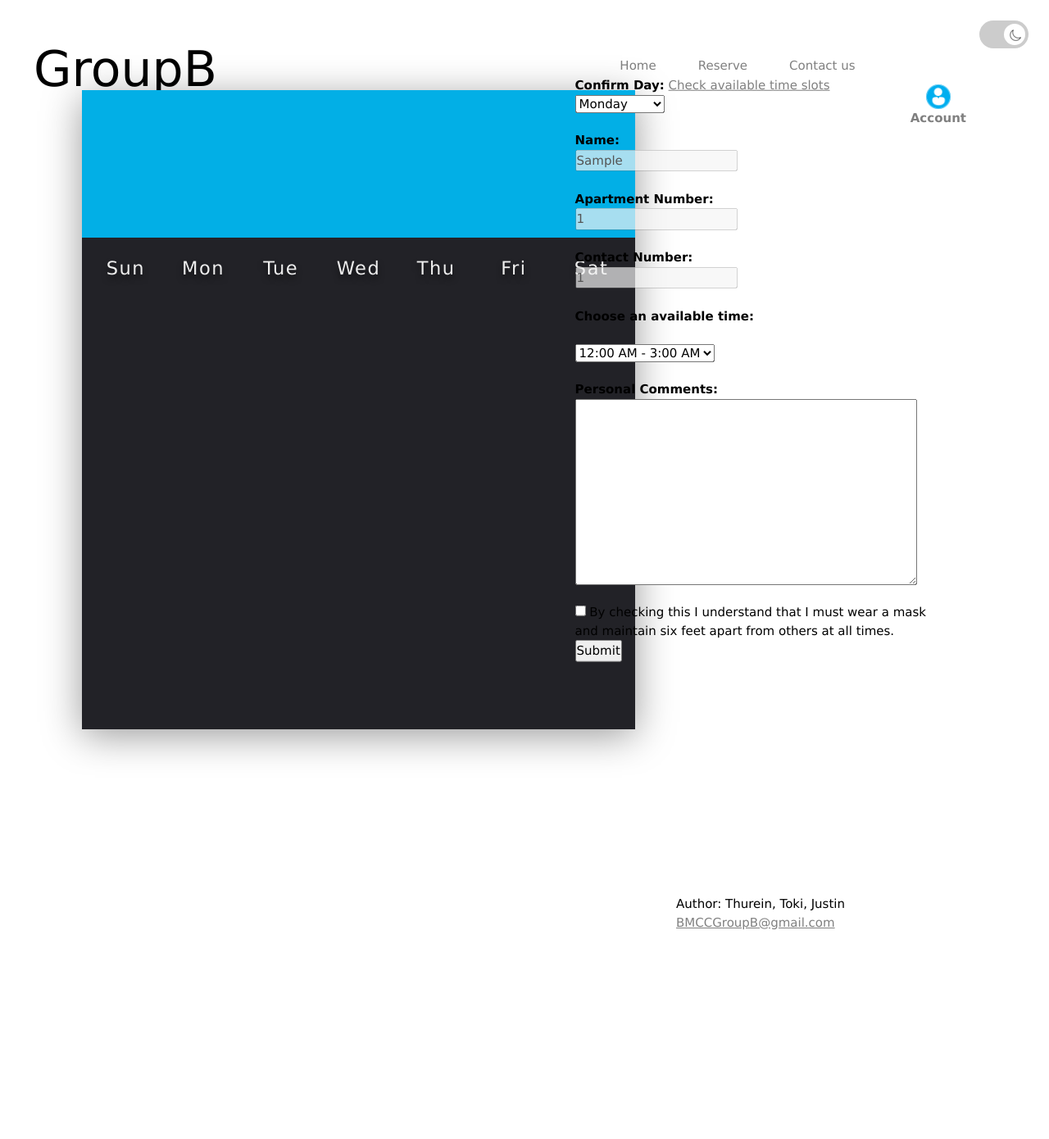
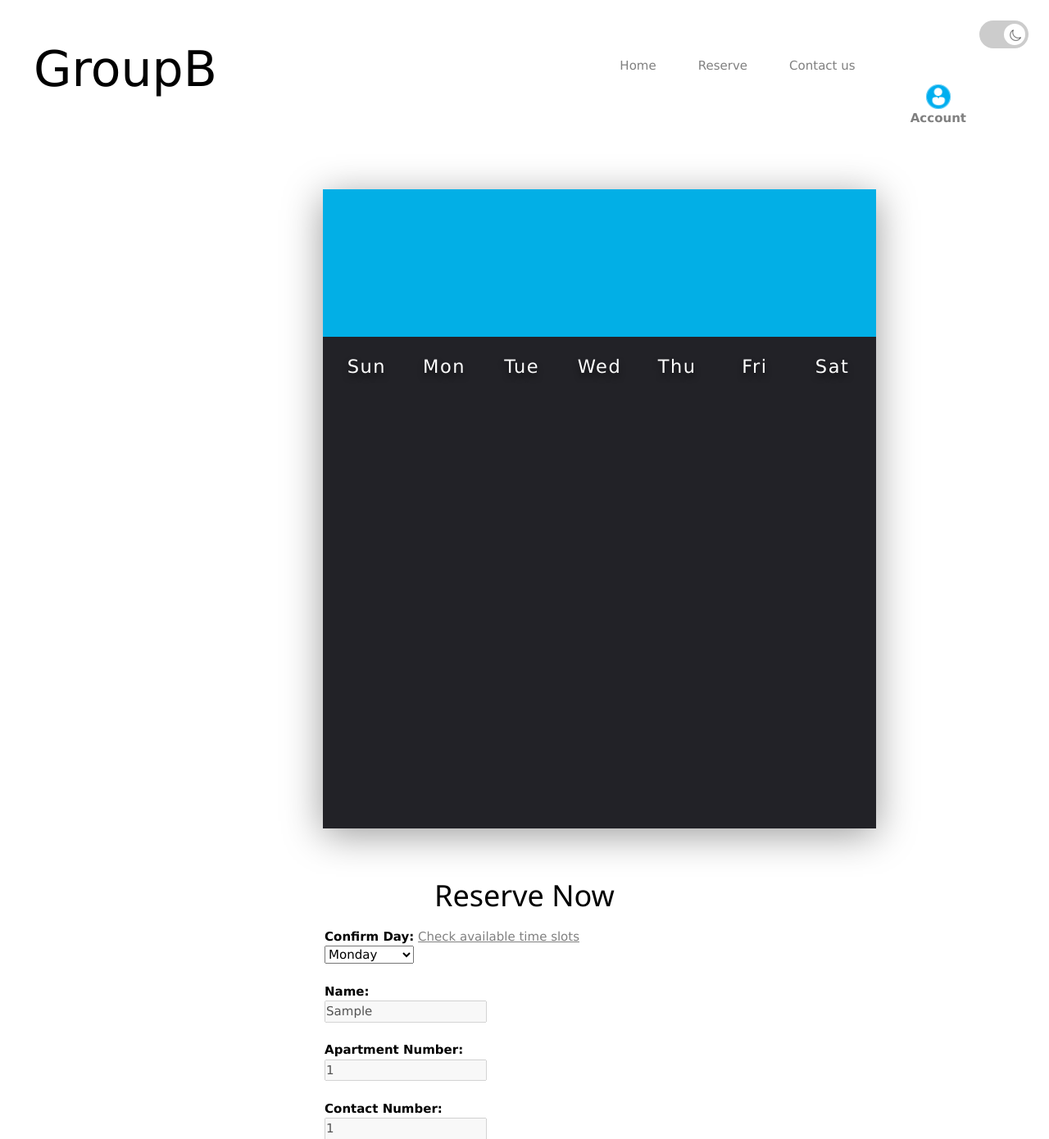
Before and after one commit to BMCCGroupB/BMCC_CSC350_SP21_B, a PHP site: page /reserve.php in a window 1280 px wide. Shown: the top 1390 px of the page at 82% size. Before the commit the page ends 1135 px from the top, so only its background shows below. Run offline with PHP 8.4, Linux system fonts and the light colour scheme; the visitor is signed in with stand-in values (Sample User, id 1).

Commit message:
Update reserve.php

```diff
--- a/pages/reserve.php
+++ b/pages/reserve.php
@@ -29,8 +29,7 @@
 
 	<body><br>
 
-<div class="w3-display-left" style="margin-left:100px;  margin-top:50px">
-<div class="container">
+<div style="margin-left:30%;  margin-top:-5%; color:white">
       <div class="calendar">
         <div class="month">
           <i class="fas fa-angle-left prev"></i>
@@ -52,9 +51,9 @@
         <div class="days"></div>
       </div>
   </div>
-</div>
 
-<div class="w3-display-right" style="margin-right:150px; margin-top:50px">
+<br><br><h1 style="text-align:center">Reserve Now </h1>
+<div style="margin-right:35%; margin-top:1%">
 <?php
 	//Displays the reservation form
 	$apt = $_SESSION['apt'];
```
